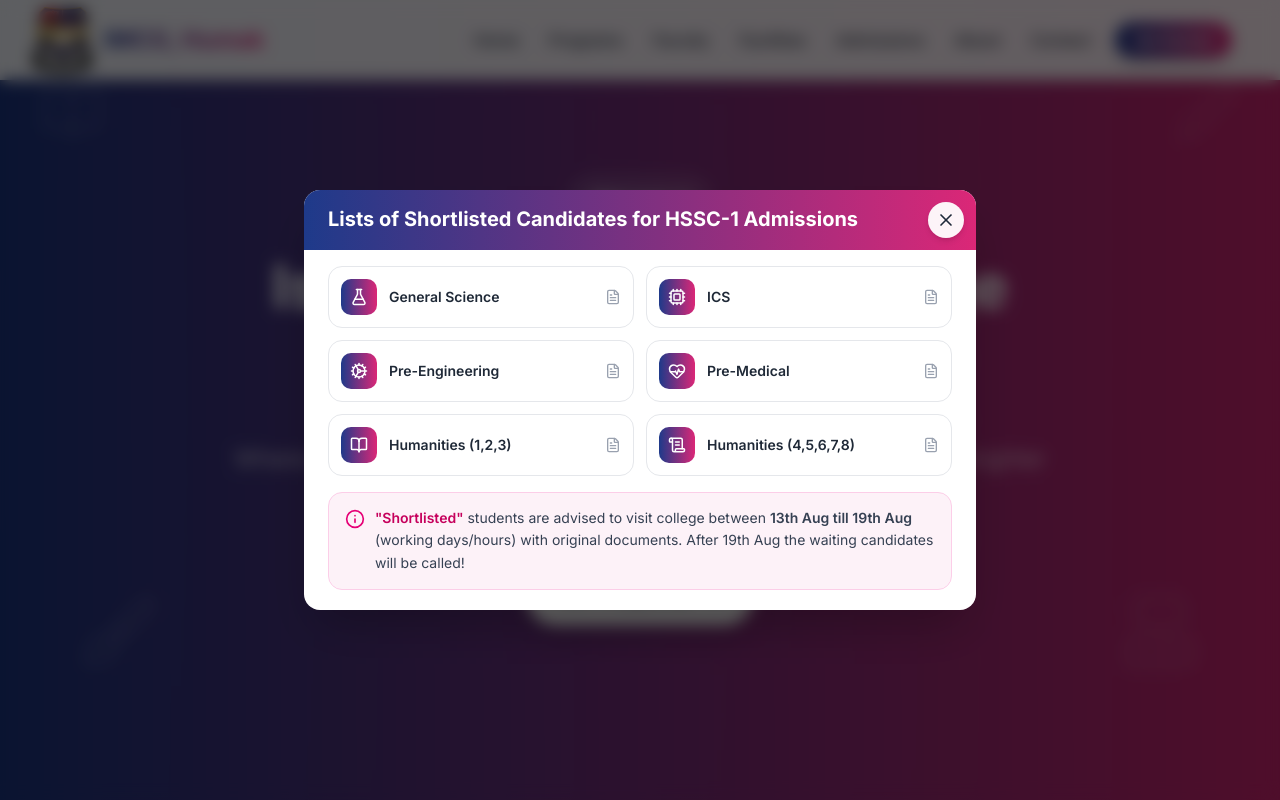
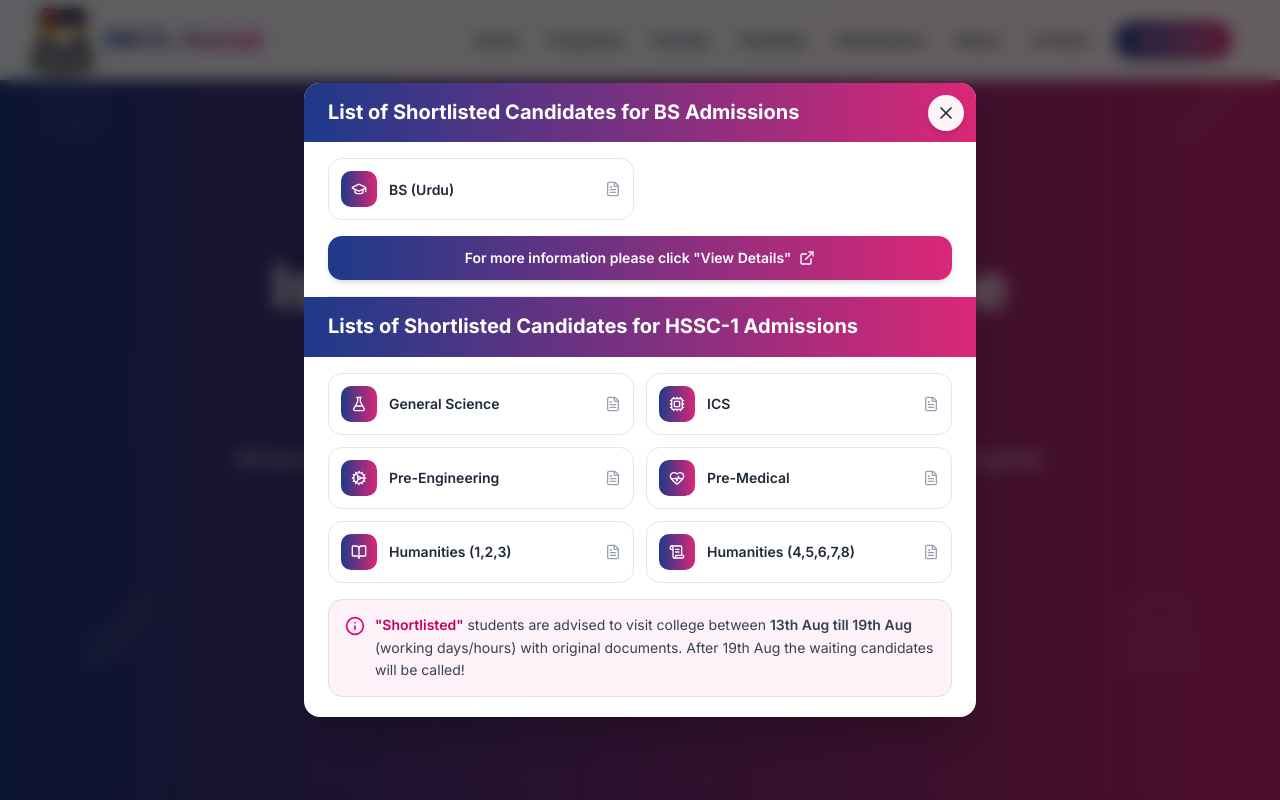
Before and after one commit to ShahzadGit/imcghumak, a Next.js app: page / in a window 1280 px wide. Shown: the top 800 px of the page. Built offline with nearby package versions, Linux system fonts and the light colour scheme.

Commit message:
Added BS-Urdu Lists...

```diff
--- a/components/home/ShortlistedModal.tsx
+++ b/components/home/ShortlistedModal.tsx
@@ -13,9 +13,28 @@ import {
   BookOpen,
   ScrollText,
   Info,
+  GraduationCap,
+  ExternalLink,
+  LucideIcon,
 } from "lucide-react";
 
-const GROUPS = [
+interface Group {
+  name: string;
+  href: string;
+  icon: LucideIcon;
+}
+
+const BS_GROUPS: Group[] = [
+  {
+    name: "BS (Urdu)",
+    href: "/shortlists/bs-urdu.pdf",
+    icon: GraduationCap,
+  },
+];
+
+const BS_DETAILS_URL = "https://eadmissions.fde.gov.pk/bs/admission";
+
+const HSSC_GROUPS: Group[] = [
   {
     name: "General Science",
     href: "/shortlists/general-science.pdf",
@@ -43,6 +62,33 @@ const GROUPS = [
     icon: ScrollText,
   },
 ];
+
+// Shared card renderer for both sections — keeps styling in sync
+// and fixes the invalid `sm:w-4.5 / sm:h-4.5` Tailwind classes
+// (Tailwind's default scale has no 4.5 step; using 4 instead).
+const GroupCard: React.FC<{ group: Group }> = ({ group }) => {
+  const Icon = group.icon;
+  return (
+    <a
+      href={group.href}
+      target="_blank"
+      rel="noopener noreferrer"
+      className="group flex flex-col sm:flex-row items-center sm:items-center gap-1.5 sm:gap-3 px-2 py-2.5 sm:px-3 sm:py-3 rounded-lg sm:rounded-xl border border-gray-200 hover:border-transparent hover:shadow-lg transition-all duration-300 hover:-translate-y-0.5 relative overflow-hidden text-center sm:text-left"
+    >
+      <span className="absolute inset-0 bg-gradient-brand opacity-0 group-hover:opacity-100 transition-opacity duration-300" />
+
+      <span className="relative z-10 w-7 h-7 sm:w-9 sm:h-9 rounded-lg bg-gradient-brand group-hover:bg-white/20 flex items-center justify-center flex-shrink-0 transition-colors duration-300">
+        <Icon className="w-3.5 h-3.5 sm:w-4 sm:h-4 text-white" />
+      </span>
+
+      <span className="relative z-10 flex-1 text-[11px] sm:text-sm font-semibold text-primary group-hover:text-white transition-colors duration-300 leading-tight">
+        {group.name}
+      </span>
+
+      <FileText className="relative z-10 hidden sm:block w-4 h-4 text-gray-400 group-hover:text-white/90 transition-colors duration-300 flex-shrink-0" />
+    </a>
+  );
+};
 
 const ShortlistedModal: React.FC = () => {
   const [isOpen, setIsOpen] = useState(false);
@@ -87,45 +133,54 @@ const ShortlistedModal: React.FC = () => {
               <X className="w-4 h-4 sm:w-5 sm:h-5" />
             </button>
 
-            {/* Header */}
+            {/* Scrollable content wrapper for both sections */}
+            <div className="flex-1 overflow-y-auto">
+              {/* ===== Section 1: BS Admissions ===== */}
               <div className="flex-shrink-0 bg-gradient-brand px-4 py-3 sm:px-6 sm:py-4 pr-12 sm:pr-14">
+                <h2 className="text-sm sm:text-lg md:text-xl font-bold text-white leading-snug">
+                  List of Shortlisted Candidates for BS Admissions
+                </h2>
+              </div>
+
+              <div className="px-3 py-3 sm:px-6 sm:py-4">
+                <div className="grid grid-cols-2 gap-2 sm:gap-3">
+                  {BS_GROUPS.map((group) => (
+                    <GroupCard key={group.href} group={group} />
+                  ))}
+                </div>
+
+                {/* View Details external link button */}
+                <a
+                  href={BS_DETAILS_URL}
+                  target="_blank"
+                  rel="noopener noreferrer"
+                  className="mt-3 sm:mt-4 flex items-center justify-center gap-2 w-full px-4 py-2.5 sm:py-3 rounded-lg sm:rounded-xl bg-gradient-brand text-white text-xs sm:text-sm font-semibold shadow-md hover:shadow-lg hover:-translate-y-0.5 transition-all duration-300"
+                >
+                  For more information please click &quot;View Details&quot;
+                  <ExternalLink className="w-3.5 h-3.5 sm:w-4 sm:h-4 flex-shrink-0" />
+                </a>
+              </div>
+
+              {/* Divider between sections */}
+              <div className="mx-4 sm:mx-6 border-t border-gray-200" />
+
+              {/* ===== Section 2: HSSC Admissions ===== */}
+              <div className="flex-shrink-0 bg-gradient-brand px-4 py-3 sm:px-6 sm:py-4">
                 <h2 className="text-sm sm:text-lg md:text-xl font-bold text-white leading-snug">
                   Lists of Shortlisted Candidates for HSSC-1 Admissions
                 </h2>
               </div>
 
-            {/* Groups Grid — 2 columns from smallest screens up */}
-            <div className="flex-1 overflow-y-auto px-3 py-3 sm:px-6 sm:py-4">
+              <div className="px-3 py-3 sm:px-6 sm:py-4">
                 <div className="grid grid-cols-2 gap-2 sm:gap-3">
-                {GROUPS.map((group) => {
-                  const Icon = group.icon;
-                  return (
-                    <a
-                      key={group.name}
-                      href={group.href}
-                      target="_blank"
-                      rel="noopener noreferrer"
-                      className="group flex flex-col sm:flex-row items-center sm:items-center gap-1.5 sm:gap-3 px-2 py-2.5 sm:px-3 sm:py-3 rounded-lg sm:rounded-xl border border-gray-200 hover:border-transparent hover:shadow-lg transition-all duration-300 hover:-translate-y-0.5 relative overflow-hidden text-center sm:text-left"
-                    >
-                      <span className="absolute inset-0 bg-gradient-brand opacity-0 group-hover:opacity-100 transition-opacity duration-300" />
-
-                      <span className="relative z-10 w-7 h-7 sm:w-9 sm:h-9 rounded-lg bg-gradient-brand group-hover:bg-white/20 flex items-center justify-center flex-shrink-0 transition-colors duration-300">
-                        <Icon className="w-3.5 h-3.5 sm:w-4.5 sm:h-4.5 text-white" />
-                      </span>
-
-                      <span className="relative z-10 flex-1 text-[11px] sm:text-sm font-semibold text-primary group-hover:text-white transition-colors duration-300 leading-tight">
-                        {group.name}
-                      </span>
-
-                      <FileText className="relative z-10 hidden sm:block w-4 h-4 text-gray-400 group-hover:text-white/90 transition-colors duration-300 flex-shrink-0" />
-                    </a>
-                  );
-                })}
+                  {HSSC_GROUPS.map((group) => (
+                    <GroupCard key={group.href} group={group} />
+                  ))}
                 </div>
               </div>
 
               {/* Note */}
-            <div className="flex-shrink-0 mx-3 mb-3 sm:mx-6 sm:mb-5 flex gap-2 sm:gap-2.5 rounded-xl bg-pink-50 border border-pink-200 px-3 py-2.5 sm:px-4 sm:py-3.5">
+              <div className="mx-3 mb-3 sm:mx-6 sm:mb-5 flex gap-2 sm:gap-2.5 rounded-xl bg-pink-50 border border-pink-200 px-3 py-2.5 sm:px-4 sm:py-3.5">
                 <Info className="w-4 h-4 sm:w-5 sm:h-5 text-pink-600 flex-shrink-0 mt-0.5" />
                 <p className="text-[10px] sm:text-sm text-gray-700 leading-relaxed">
                   <span className="font-semibold text-pink-700">
@@ -133,9 +188,10 @@ const ShortlistedModal: React.FC = () => {
                   </span>{" "}
                   students are advised to visit college between{" "}
                   <span className="font-semibold">13th Aug till 19th Aug</span>{" "}
-                (working days/hours) with original documents. After 19th Aug the
-                waiting candidates will be called!
+                  (working days/hours) with original documents. After 19th Aug
+                  the waiting candidates will be called!
                 </p>
+              </div>
             </div>
           </motion.div>
         </motion.div>
@@ -145,3 +201,151 @@ const ShortlistedModal: React.FC = () => {
 };
 
 export default ShortlistedModal;
+
+// "use client";
+
+// import { useEffect, useState } from "react";
+// import { AnimatePresence, motion } from "framer-motion";
+
+// import {
+//   X,
+//   FileText,
+//   FlaskConical,
+//   Cpu,
+//   Cog,
+//   HeartPulse,
+//   BookOpen,
+//   ScrollText,
+//   Info,
+// } from "lucide-react";
+
+// const GROUPS = [
+//   {
+//     name: "General Science",
+//     href: "/shortlists/general-science.pdf",
+//     icon: FlaskConical,
+//   },
+//   { name: "ICS", href: "/shortlists/ics.pdf", icon: Cpu },
+//   {
+//     name: "Pre-Engineering",
+//     href: "/shortlists/pre-engineering.pdf",
+//     icon: Cog,
+//   },
+//   {
+//     name: "Pre-Medical",
+//     href: "/shortlists/pre-medical.pdf",
+//     icon: HeartPulse,
+//   },
+//   {
+//     name: "Humanities (1,2,3)",
+//     href: "/shortlists/humanities-01.pdf",
+//     icon: BookOpen,
+//   },
+//   {
+//     name: "Humanities (4,5,6,7,8)",
+//     href: "/shortlists/humanities-02.pdf",
+//     icon: ScrollText,
+//   },
+// ];
+
+// const ShortlistedModal: React.FC = () => {
+//   const [isOpen, setIsOpen] = useState(false);
+
+//   useEffect(() => {
+//     const showTimer = setTimeout(() => setIsOpen(true), 500);
+//     return () => clearTimeout(showTimer);
+//   }, []);
+
+//   useEffect(() => {
+//     document.body.style.overflow = isOpen ? "hidden" : "";
+//     return () => {
+//       document.body.style.overflow = "";
+//     };
+//   }, [isOpen]);
+
+//   return (
+//     <AnimatePresence>
+//       {isOpen && (
+//         <motion.div
+//           initial={{ opacity: 0 }}
+//           animate={{ opacity: 1 }}
+//           exit={{ opacity: 0 }}
+//           transition={{ duration: 0.3 }}
+//           className="fixed inset-0 z-[100] flex items-center justify-center bg-black/60 backdrop-blur-sm px-3 py-3 sm:px-4 sm:py-6"
+//           onClick={() => setIsOpen(false)}
+//         >
+//           <motion.div
+//             initial={{ opacity: 0, scale: 0.9, y: 20 }}
+//             animate={{ opacity: 1, scale: 1, y: 0 }}
+//             exit={{ opacity: 0, scale: 0.9, y: 20 }}
+//             transition={{ duration: 0.3, ease: "easeOut" }}
+//             className="relative w-full max-w-[94vw] sm:max-w-xl md:max-w-2xl max-h-[95vh] rounded-2xl overflow-hidden shadow-2xl bg-white flex flex-col"
+//             onClick={(e) => e.stopPropagation()}
+//           >
+//             {/* Close Button */}
+//             <button
+//               onClick={() => setIsOpen(false)}
+//               aria-label="Close shortlisted candidates modal"
+//               className="absolute top-2 right-2 sm:top-3 sm:right-3 z-20 w-7 h-7 sm:w-9 sm:h-9 rounded-full bg-white/95 hover:bg-white text-gray-800 flex items-center justify-center shadow-md transition-colors duration-200"
+//             >
+//               <X className="w-4 h-4 sm:w-5 sm:h-5" />
+//             </button>
+
+//             {/* Header */}
+//             <div className="flex-shrink-0 bg-gradient-brand px-4 py-3 sm:px-6 sm:py-4 pr-12 sm:pr-14">
+//               <h2 className="text-sm sm:text-lg md:text-xl font-bold text-white leading-snug">
+//                 Lists of Shortlisted Candidates for HSSC-1 Admissions
+//               </h2>
+//             </div>
+
+//             {/* Groups Grid — 2 columns from smallest screens up */}
+//             <div className="flex-1 overflow-y-auto px-3 py-3 sm:px-6 sm:py-4">
+//               <div className="grid grid-cols-2 gap-2 sm:gap-3">
+//                 {GROUPS.map((group) => {
+//                   const Icon = group.icon;
+//                   return (
+//                     <a
+//                       key={group.name}
+//                       href={group.href}
+//                       target="_blank"
+//                       rel="noopener noreferrer"
+//                       className="group flex flex-col sm:flex-row items-center sm:items-center gap-1.5 sm:gap-3 px-2 py-2.5 sm:px-3 sm:py-3 rounded-lg sm:rounded-xl border border-gray-200 hover:border-transparent hover:shadow-lg transition-all duration-300 hover:-translate-y-0.5 relative overflow-hidden text-center sm:text-left"
+//                     >
+//                       <span className="absolute inset-0 bg-gradient-brand opacity-0 group-hover:opacity-100 transition-opacity duration-300" />
+
+//                       <span className="relative z-10 w-7 h-7 sm:w-9 sm:h-9 rounded-lg bg-gradient-brand group-hover:bg-white/20 flex items-center justify-center flex-shrink-0 transition-colors duration-300">
+//                         <Icon className="w-3.5 h-3.5 sm:w-4.5 sm:h-4.5 text-white" />
+//                       </span>
+
+//                       <span className="relative z-10 flex-1 text-[11px] sm:text-sm font-semibold text-primary group-hover:text-white transition-colors duration-300 leading-tight">
+//                         {group.name}
+//                       </span>
+
+//                       <FileText className="relative z-10 hidden sm:block w-4 h-4 text-gray-400 group-hover:text-white/90 transition-colors duration-300 flex-shrink-0" />
+//                     </a>
+//                   );
+//                 })}
+//               </div>
+//             </div>
+
+//             {/* Note */}
+//             <div className="flex-shrink-0 mx-3 mb-3 sm:mx-6 sm:mb-5 flex gap-2 sm:gap-2.5 rounded-xl bg-pink-50 border border-pink-200 px-3 py-2.5 sm:px-4 sm:py-3.5">
+//               <Info className="w-4 h-4 sm:w-5 sm:h-5 text-pink-600 flex-shrink-0 mt-0.5" />
+//               <p className="text-[10px] sm:text-sm text-gray-700 leading-relaxed">
+//                 <span className="font-semibold text-pink-700">
+//                   &quot;Shortlisted&quot;
+//                 </span>{" "}
+//                 students are advised to visit college between{" "}
+//                 <span className="font-semibold">13th Aug till 19th Aug</span>{" "}
+//                 (working days/hours) with original documents. After 19th Aug the
+//                 waiting candidates will be called!
+//               </p>
+//             </div>
+//           </motion.div>
+//         </motion.div>
+//       )}
+//     </AnimatePresence>
+//   );
+// };
+
+// export default ShortlistedModal;
```
Also changed, not shown: 1 other file (tests, documents, lock files or other folders). Lines whose indentation alone changed are shown as unchanged.
